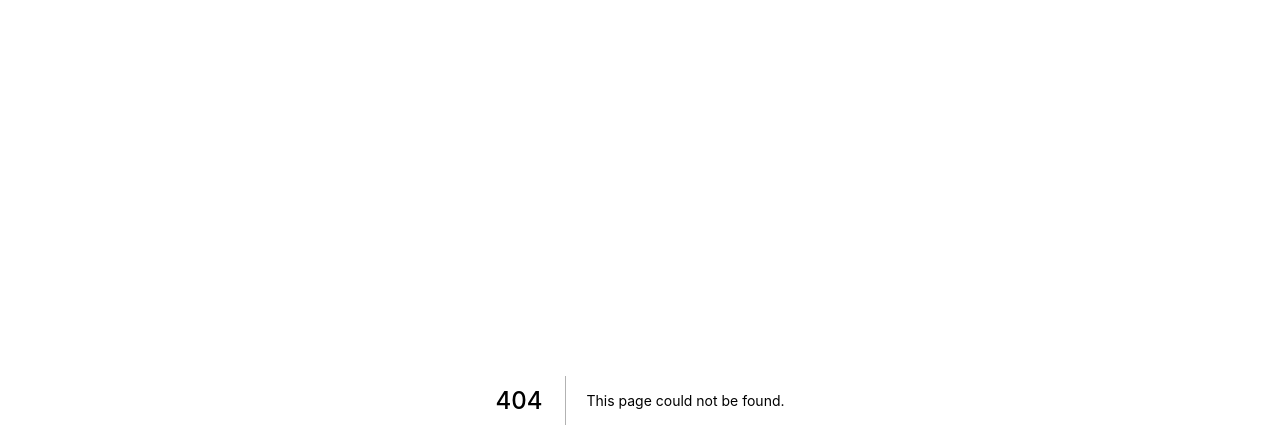
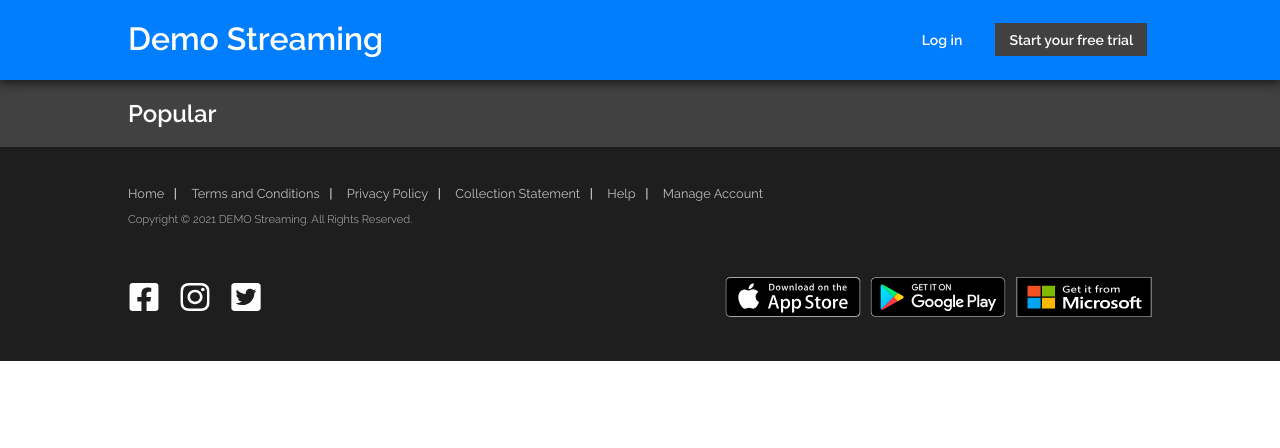
Before and after one commit to batur/imdb, a Next.js app: page /404 in a window 1280 px wide. Before the commit this address had no page. Shown: the top 448 px of the page. Built offline with nearby package versions, Linux system fonts and the light colour scheme.

Commit message:
Custom 404 template done

```diff
--- /dev/null
+++ b/pages/404/index.js
@@ -0,0 +1,12 @@
+import React from 'react'
+import Header from '@Components/Header'
+import Footer from '@Components/Footer'
+
+export default function index() {
+  return (
+    <>
+      <Header />
+      <Footer />
+    </>
+  )
+}
```
